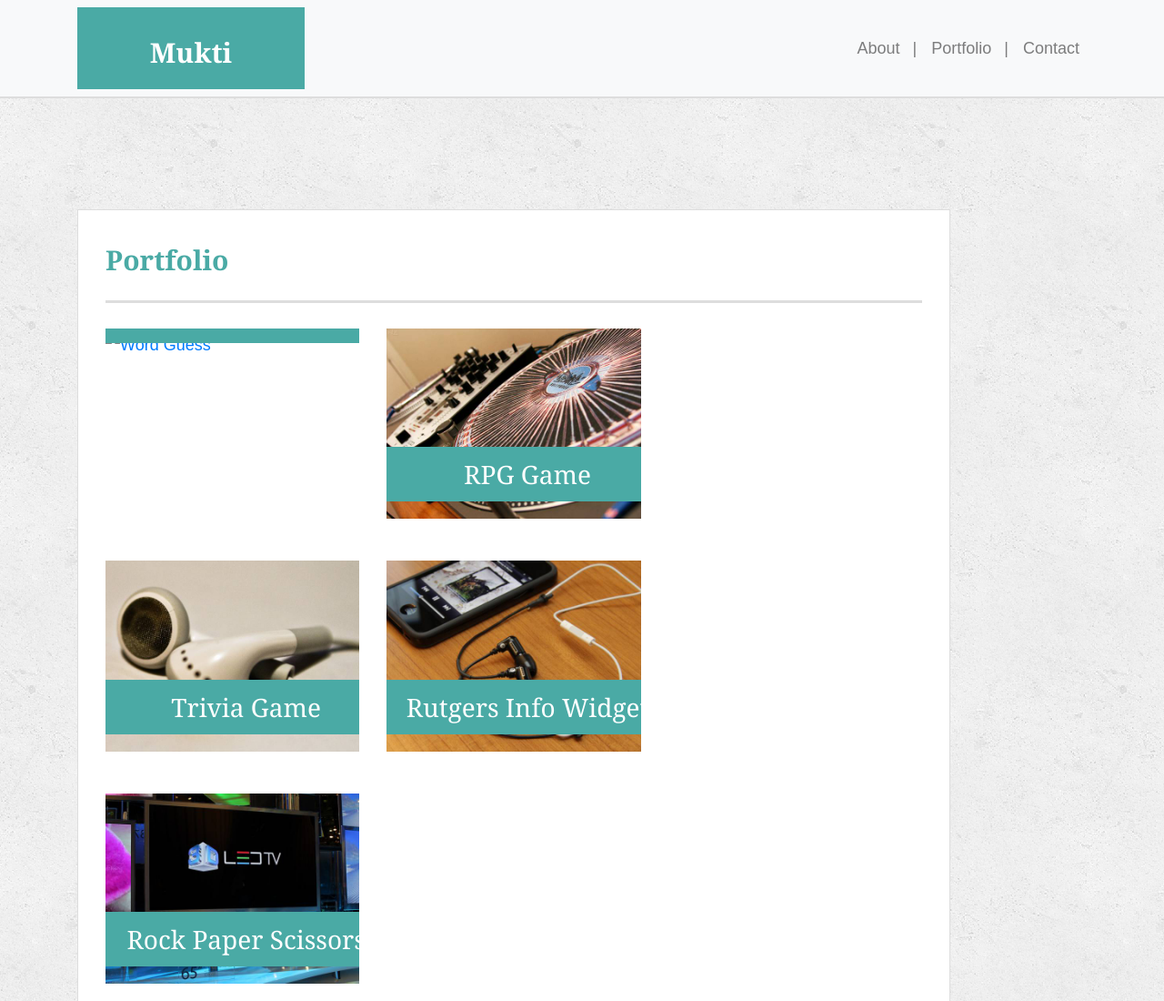
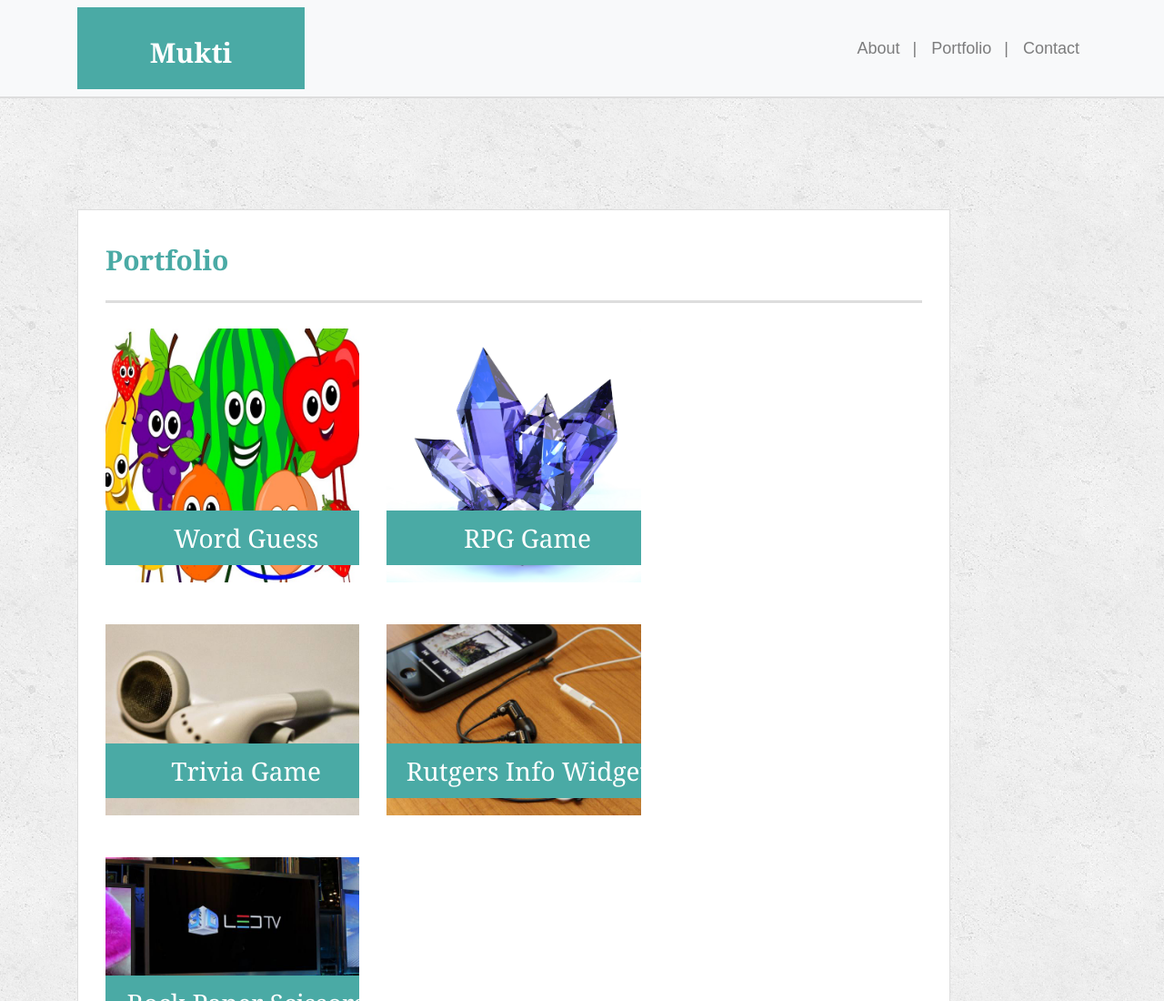
Before and after one commit to mspancholi/mspancholi.github.io-Bootstrap-Portfolio, a plain HTML site: page portfolio.html in a window 1280 px wide. Shown: the top 1100 px of the page at 91% size. Drawn offline with nearby package versions, Linux system fonts and the light colour scheme.

Commit message:
added images and crystal collector link

```diff
--- a/portfolio.html
+++ b/portfolio.html
@@ -49,7 +49,7 @@
         <div class="col-sm-4">
           <div class="work">
             <a href="https://mspancholi.github.io/mspancholi.github.io-WordGameJavaScript/">
-              <img src="assets/images/mixed fruit.jpg" class="img-fluid" alt="Word Guess">
+              <img src="assets/images/mixed fruit2.jpg" class="img-fluid" alt="Word Guess">
             </a>
             <div class="row">
               <div class="col-12 col-sm-12">
@@ -60,7 +60,9 @@
         </div>
         <div class="col-sm-4">
           <div class="work">
-            <img src="assets/images/technics-q-c-640-480-2.jpg" class="img-fluid" alt="RPG Game">
+            <a href="https://mspancholi.github.io/mspancholi.github.io-unit-4-game/">
+              <img src="assets/images/crystal-2.jpg" class="img-fluid" alt="RPG Game">
+            </a>
             <div class="row">
               <div class="col-12 col-sm-12">
                 <h3>RPG Game</h3>
```
Also changed, not shown: assets/images/crystal-2.jpg (added), assets/images/mixed fruit.jpg (added), assets/images/mixed fruit2.jpg (added), 2 other files.
